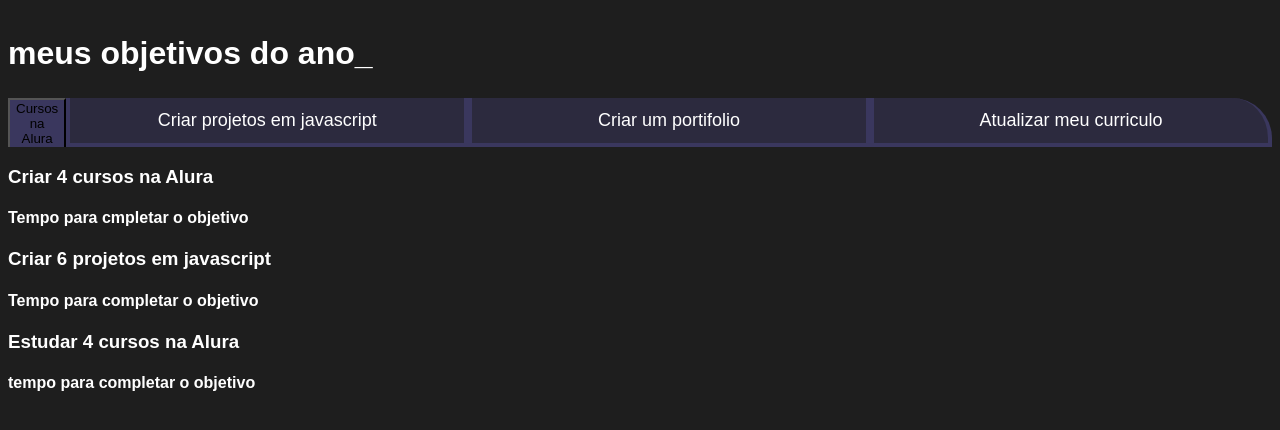
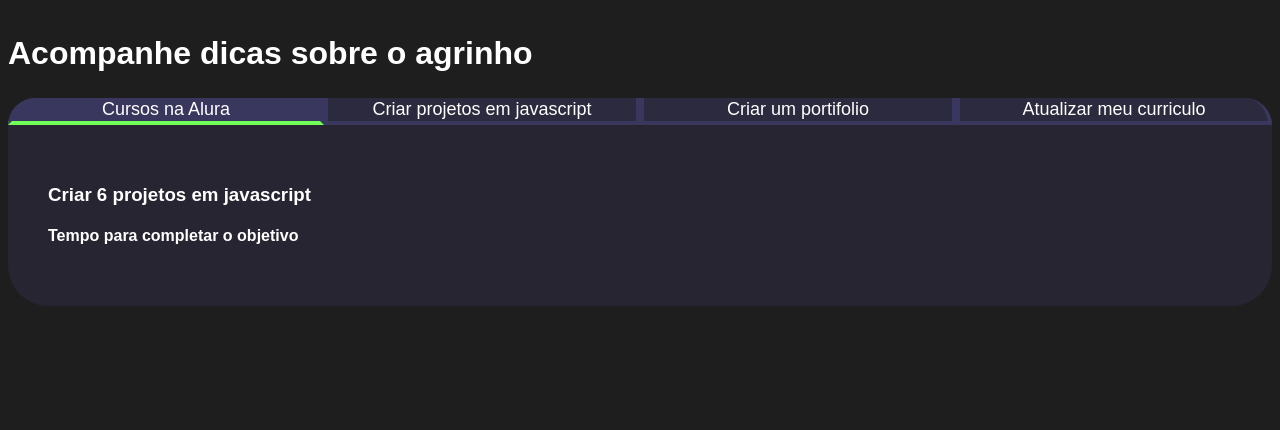
Before and after one commit to kemily1616/21-03-2024, a plain HTML site: page index.html in a window 1280 px wide. Drawn offline with Linux system fonts and the light colour scheme.

Commit message:
Add files via upload
07.05

```diff
--- a/index.html
+++ b/index.html
@@ -8,9 +8,11 @@
 </head>
 <body>
    <section class="conteudo-principal"></section>
-   <h2 class="titulo-principal"> meus objetivos do ano_<span></h2></span>
+   <h2 class="titulo-principal"> Acompanhe dicas sobre o agrinho<span></h2></span>
+ <div class="conteudo">
+ </div>
    <div class="botoes">
-        <button class="'botao ativo"> Cursos na Alura</button>
+        <button class="botao ativo"> Cursos na Alura</button>
         <button class="botao">Criar projetos em javascript</button>
         <button class="botao">Criar um portifolio</button>
         <button class="botao">Atualizar meu curriculo</button>
@@ -20,7 +22,7 @@
             <h3 class="aba-conteudo-titulo-principal">Criar 4 cursos na Alura</h3>
             <h4 class="aba-conteudo-titulo-secundario">Tempo para cmpletar o objetivo</h4>
     </div>
-       <div class="aba-conteudo">
+       <div class="aba-conteudo-ativo">
         <h3 class="aba-conteudo-titulo-principal">Criar 6 projetos em  javascript</h3>
        <h4 class="aba-conteudo-titulo-secundario">Tempo para completar o objetivo</h4>
     </div>
@@ -28,6 +30,8 @@
     <h3 class="aba-conteudo-titulo-principal">Estudar 4  cursos na Alura</h3>
     <h4 class="aba-conteudo-titulo-secundario">tempo para completar o objetivo</h4>
 </div>
+  </div>
+</div>
        </section>
        <script src="main.js"></script>
 
--- a/style.css
+++ b/style.css
@@ -59,15 +59,29 @@
     display: block;
    }
 
-  .ativo{
+  .botao.ativo{
       background-color: var(--botao-ativo);
-      border-bottom: 4px;
+      border-bottom: 4px solid var(--verde);
+   }
+
+   .abas-textos{
+      background-color: var(--texto-fundo);
+      padding: 40px;
+      border-radius: 0 0 40px 40px;
+   }
+
+   .abas-conteudo.ativo{
+     display: block;
+   }
+   .aba-conteudo{
+      display: none;
    }
 
    @media screen  and (min-width:768px) {
    .botoes{
        display: flex;
    }
+
    .botao:first-child{
         border-radius:40px 0 0 0;
   }
```
